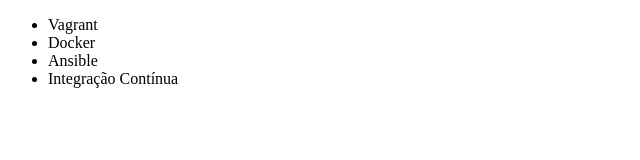
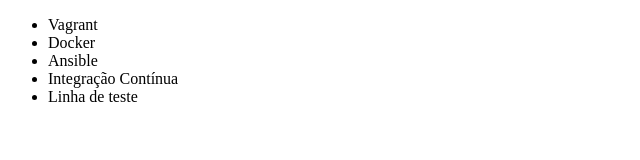
Before and after one commit to danilomperez/alura-git, a plain HTML site: page index.html in a window 1280 px wide. Shown: the whole page, without its empty margins (0-640 px from the left). Drawn offline with Linux system fonts and the light colour scheme.

Commit message:
Adicionado linha de teste para testar COMMIT

```diff
--- a/index.html
+++ b/index.html
@@ -10,6 +10,8 @@
         <li>Docker</li>
         <li>Ansible</li>
         <li>Integração Contínua</li>
+        <li>Linha de teste</li>
+
     </ul>
 </body>
 </html>
```
